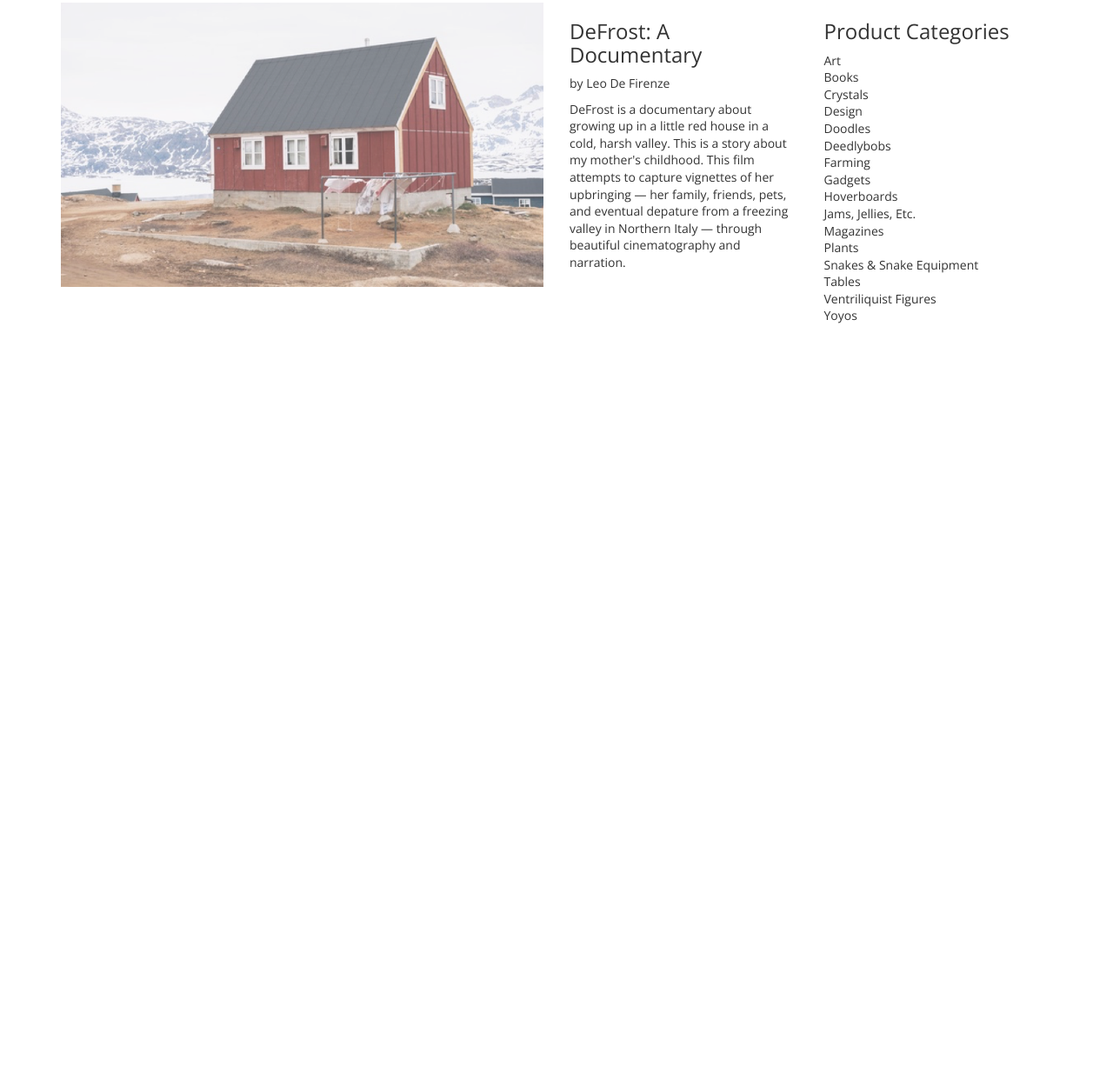
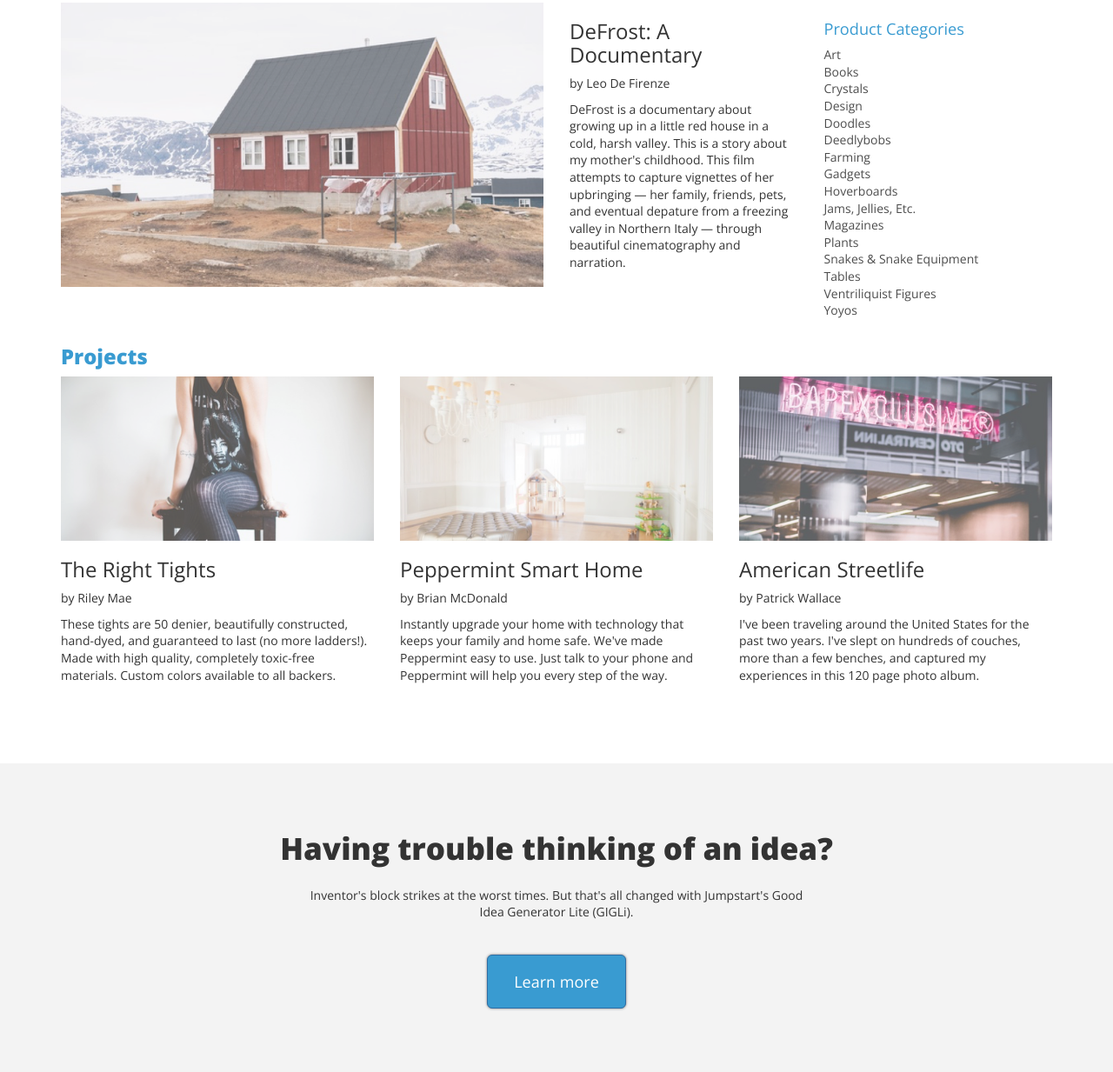
Before and after one commit to iLikeHotdogs/Jumpstart, a plain HTML site: page index.html in a window 1280 px wide. Shown: the part 699-1932 px from the top of the page at 87% size. Before the commit the page ends 1082 px from the top, so only its background shows below. Drawn offline with nearby package versions, Linux system fonts and the light colour scheme.

Commit message:
added other sections, updted CSS

```diff
--- a/index.html
+++ b/index.html
@@ -38,6 +38,10 @@
       <div class="container-fluid">
         <h1>GET GOING.</h1>
         <p>Jumpstart your startup with some crowdsourced seed money, or support one of our 300,000,000+ creators and get rewards.</p>
+      </div>
+      <div class="relative-wrapper">
+        <a href="#" class="btn btn-primary btn-lg cta">Jump in</a>
+
       </div>
     </div>
 
@@ -82,6 +86,46 @@
       </div>
     </div>
 
+    <div class="container">
+      <div class="row">
+        <h2 class="col-xs-12">Projects</h2>
+      </div>
+      <div class="row">
+        <div class="col-xs-12 col-md-4 project"> <!--full width on small screens; 1/3 of screen on full screens-->
+          <div class="image-container">
+            <a href="#"><img src="./resources/images/project1.png"></a>
+          </div>
+          <h3>The Right Tights</h3>
+          <p>by Riley Mae</p>
+          <p>These tights are 50 denier, beautifully constructed, hand-dyed, and guaranteed to last (no more ladders!). Made with high quality, completely toxic-free materials. Custom colors available to all backers.</p>
+        </div>
+        <div class="col-xs-12 col-md-4 project"> <!--full width on small screens; 1/3 of screen on full screens-->
+          <div class="image-container">
+            <a href="#"><img src="./resources/images/project2.png"></a>
+          </div>
+          <h3>Peppermint Smart Home</h3>
+          <p>by Brian McDonald</p>
+          <p>Instantly upgrade your home with technology that keeps your family and home safe. We've made Peppermint easy to use. Just talk to your phone and Peppermint will help you every step of the way.</p>
+        </div>
+        <div class="col-xs-12 col-md-4 project"> <!--full width on small screens; 1/3 of screen on full screens-->
+          <div class="image-container">
+            <a href="#"><img src="./resources/images/project3.png"></a>
+          </div>
+          <h3>American Streetlife</h3>
+          <p>by Patrick Wallace</p>
+          <p>I've been traveling around the United States for the past two years. I've slept on hundreds of couches, more than a few benches, and captured my experiences in this 120 page photo album.</p>
+        </div>
+      </div>
+    </div>
+
+    <!--having trouble section -->
+
+    <div class="container-fluid help">
+      <strong>Having trouble thinking of an idea?</strong>
+      <p>Inventor's block strikes at the worst times. But that's all changed with Jumpstart's Good Idea Generator Lite (GIGLi).</p>
+      <a href="#" class="btn btn-primary btn-lg cta">Learn more</a>
+
+    </div>
 
 
 
--- a/resources/css/style.css
+++ b/resources/css/style.css
@@ -34,6 +34,14 @@ img {
   color: #399bd1;
 }
 
+.btn-primary {
+  background-color: #399bd1;
+  box-shadow: 0 0 3px rgba(0, 0, 0, 0.5);
+  width: 11.4rem;
+  padding: 1.3rem 0;
+  margin-top: 2.8rem
+
+}
 
 /*navbar*/
 
@@ -85,7 +93,7 @@ img {
 
 .image-container img {
   opacity: 0.7;
-
+}
 
 /* Featured Project
 
@@ -103,3 +111,34 @@ img {
   color: rgba(0, 0, 0, 0.7);
   line-height: 1.4;
 }
+
+
+/*projects section*/
+
+.project {
+  margin-bottom: 5.85rem;
+}
+
+.project .image-container {
+  height: 13.5rem;
+  overflow: hidden;
+}
+
+/*help*/
+.help {
+  padding: 5.2rem 0;
+  background-color: #f3f3f3;
+  text-align: center;
+}
+
+.help strong {
+  display: inline-block;
+  font-size: 2.5rem;
+  font-weight: bold;
+  margin-bottom: 1.4rem;
+}
+
+.help p {
+  max-width: 42rem;
+  margin: auto;
+}
```
Lines whose indentation alone changed are shown as unchanged.
